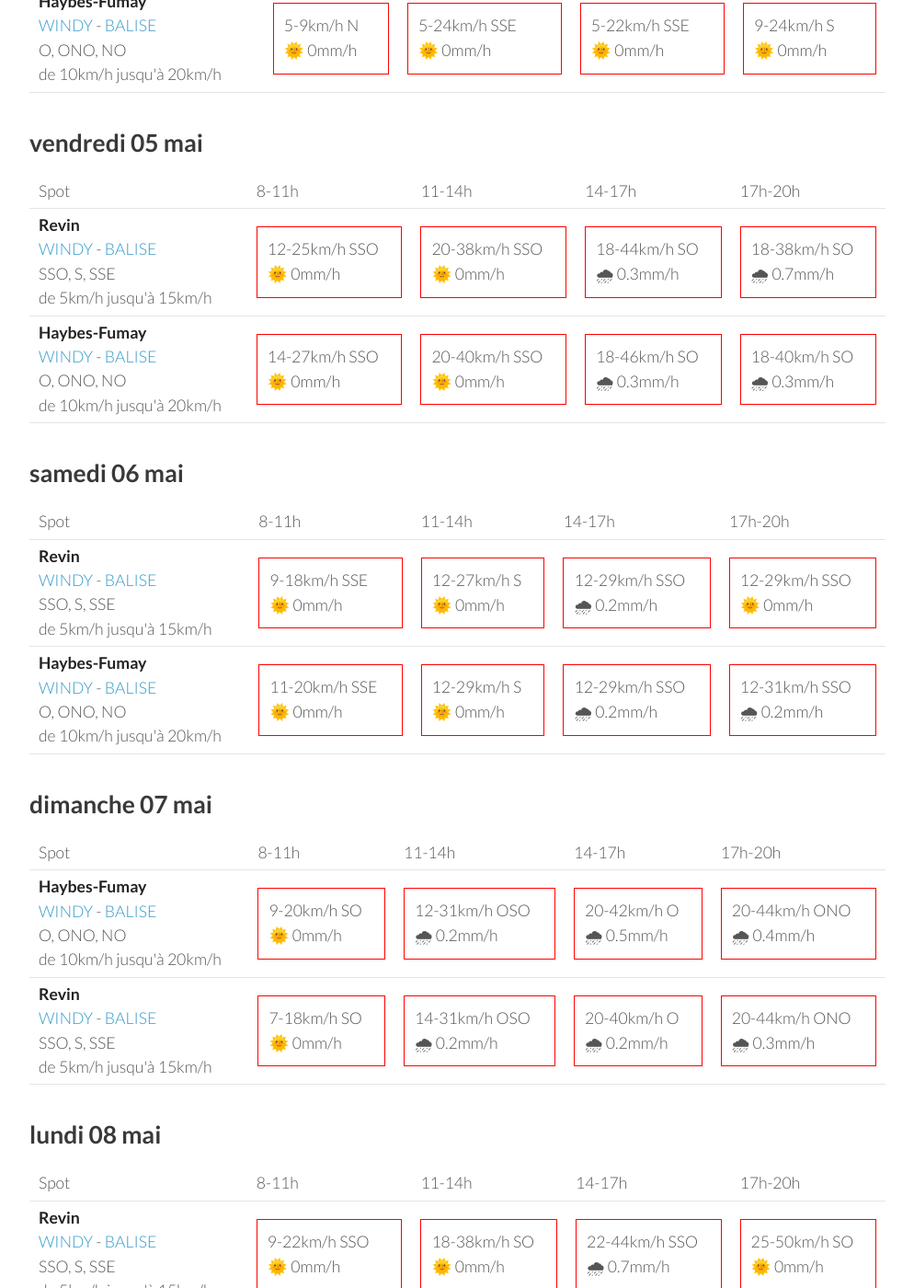
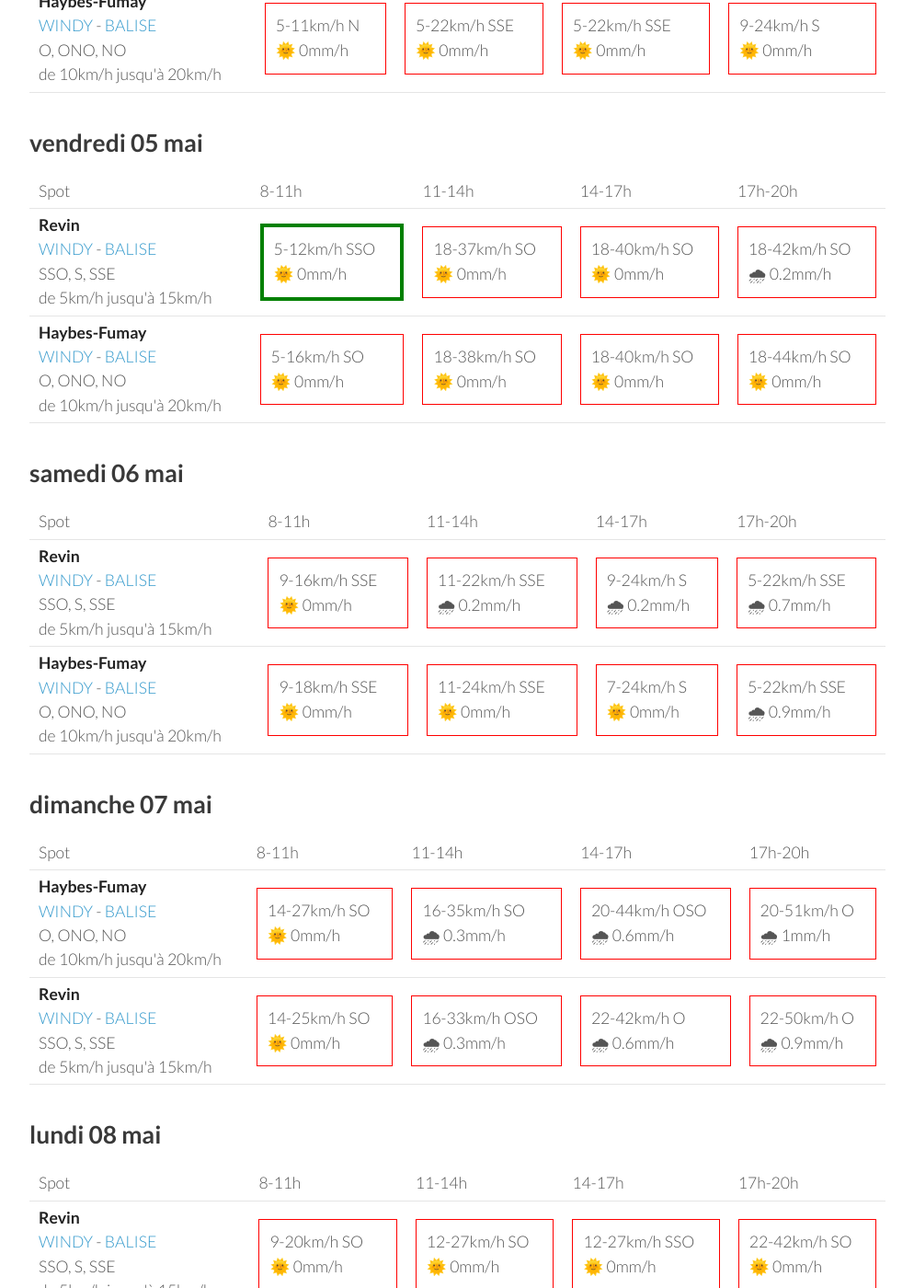
Before and after one commit to parapente-dans-le-nord/parapente-dans-le-nord.github.io, a Jekyll site: the page built from ardennes.markdown, in a window 1280 px wide and 1400 px high, scrolled down 859 px. Shown: the whole window at 92% size, without its empty margins (26-1020 px from the left). Built offline with Jekyll 4.4.1, drawn with Linux system fonts in a browser that asks for light colours; some of the changed text lies outside the part shown.

Commit message:
update index.markdown

```diff
--- a/ardennes.markdown
+++ b/ardennes.markdown
@@ -7,7 +7,7 @@ title:  "Tous les spots"
 {: .links}
 
 # Prevision Windy, modèle Arome
-page mise à jour le mercredi 03 mai 17:10
+page mise à jour le mercredi 03 mai 22:10
 
 ## mercredi 03 mai
 
@@ -22,21 +22,21 @@ page mise à jour le mercredi 03 mai 17:10
       <td>17h-20h</td>
     </tr>
 <tr>
+        <td><strong>Haybes-Fumay</strong><br><a href="https://windy.com/49.998/4.715?49.913,4.738,10">WINDY</a> - <span class=""><a href="http://www.balisemeteo.com/balise.php?idBalise=104">BALISE</a> </span><br> <span class="vent-favorable">O, ONO, NO</span><br><span class="force-vent">de 10km/h jusqu'à 20km/h</span> </td>
+
+            <td><div class="not-flyable"><p>0-0km/h NA</p><p>🌧️ 0mm/h</p></div></td>
+            <td><div class="not-flyable"><p>0-0km/h NA</p><p>🌧️ 0mm/h</p></div></td>
+            <td><div class="not-flyable"><p>0-0km/h NA</p><p>🌧️ 0mm/h</p></div></td>
+            <td><div class="not-flyable"><p>9-24km/h NE</p><p>🌞 0mm/h</p></div></td>
+
+    </tr>
+<tr>
         <td><strong>Revin</strong><br><a href="https://windy.com/49.948/4.625?49.543,4.625,8">WINDY</a> - <span class=""><a href="http://www.balisemeteo.com/balise.php?idBalise=5019">BALISE</a> </span><br> <span class="vent-favorable">SSO, S, SSE</span><br><span class="force-vent">de 5km/h jusqu'à 15km/h</span> </td>
 
             <td><div class="not-flyable"><p>0-0km/h NA</p><p>🌧️ 0mm/h</p></div></td>
-            <td><div class="not-flyable"><p>7-20km/h NE</p><p>🌞 0mm/h</p></div></td>
-            <td><div class="not-flyable"><p>9-25km/h NE</p><p>🌞 0mm/h</p></div></td>
-            <td><div class="not-flyable"><p>5-24km/h E</p><p>🌞 0mm/h</p></div></td>
-
-    </tr>
-<tr>
-        <td><strong>Haybes-Fumay</strong><br><a href="https://windy.com/49.998/4.715?49.913,4.738,10">WINDY</a> - <span class=""><a href="http://www.balisemeteo.com/balise.php?idBalise=104">BALISE</a> </span><br> <span class="vent-favorable">O, ONO, NO</span><br><span class="force-vent">de 10km/h jusqu'à 20km/h</span> </td>
-
             <td><div class="not-flyable"><p>0-0km/h NA</p><p>🌧️ 0mm/h</p></div></td>
-            <td><div class="not-flyable"><p>7-18km/h NNE</p><p>🌞 0mm/h</p></div></td>
-            <td><div class="not-flyable"><p>9-22km/h NNE</p><p>🌞 0mm/h</p></div></td>
-            <td><div class="not-flyable"><p>7-22km/h NE</p><p>🌞 0mm/h</p></div></td>
+            <td><div class="not-flyable"><p>0-0km/h NA</p><p>🌧️ 0mm/h</p></div></td>
+            <td><div class="not-flyable"><p>11-27km/h NE</p><p>🌞 0mm/h</p></div></td>
 
     </tr>
 
@@ -59,17 +59,17 @@ page mise à jour le mercredi 03 mai 17:10
         <td><strong>Revin</strong><br><a href="https://windy.com/49.948/4.625?49.543,4.625,8">WINDY</a> - <span class=""><a href="http://www.balisemeteo.com/balise.php?idBalise=5019">BALISE</a> </span><br> <span class="vent-favorable">SSO, S, SSE</span><br><span class="force-vent">de 5km/h jusqu'à 15km/h</span> </td>
 
             <td><div class="not-flyable"><p>1-5km/h S</p><p>🌞 0mm/h</p></div></td>
-            <td><div class="not-flyable"><p>11-31km/h SSE</p><p>🌞 0mm/h</p></div></td>
             <td><div class="not-flyable"><p>11-29km/h SE</p><p>🌞 0mm/h</p></div></td>
-            <td><div class="not-flyable"><p>11-29km/h S</p><p>🌞 0mm/h</p></div></td>
+            <td><div class="not-flyable"><p>11-27km/h SSE</p><p>🌞 0mm/h</p></div></td>
+            <td><div class="not-flyable"><p>11-29km/h SSE</p><p>🌞 0mm/h</p></div></td>
 
 
     </tr>
 <tr>
         <td><strong>Haybes-Fumay</strong><br><a href="https://windy.com/49.998/4.715?49.913,4.738,10">WINDY</a> - <span class=""><a href="http://www.balisemeteo.com/balise.php?idBalise=104">BALISE</a> </span><br> <span class="vent-favorable">O, ONO, NO</span><br><span class="force-vent">de 10km/h jusqu'à 20km/h</span> </td>
 
-            <td><div class="not-flyable"><p>5-9km/h N</p><p>🌞 0mm/h</p></div></td>
-            <td><div class="not-flyable"><p>5-24km/h SSE</p><p>🌞 0mm/h</p></div></td>
+            <td><div class="not-flyable"><p>5-11km/h N</p><p>🌞 0mm/h</p></div></td>
+            <td><div class="not-flyable"><p>5-22km/h SSE</p><p>🌞 0mm/h</p></div></td>
             <td><div class="not-flyable"><p>5-22km/h SSE</p><p>🌞 0mm/h</p></div></td>
             <td><div class="not-flyable"><p>9-24km/h S</p><p>🌞 0mm/h</p></div></td>
 
@@ -94,20 +94,20 @@ page mise à jour le mercredi 03 mai 17:10
 <tr>
         <td><strong>Revin</strong><br><a href="https://windy.com/49.948/4.625?49.543,4.625,8">WINDY</a> - <span class=""><a href="http://www.balisemeteo.com/balise.php?idBalise=5019">BALISE</a> </span><br> <span class="vent-favorable">SSO, S, SSE</span><br><span class="force-vent">de 5km/h jusqu'à 15km/h</span> </td>
 
-            <td><div class="not-flyable"><p>12-25km/h SSO</p><p>🌞 0mm/h</p></div></td>
-            <td><div class="not-flyable"><p>20-38km/h SSO</p><p>🌞 0mm/h</p></div></td>
-            <td><div class="not-flyable"><p>18-44km/h SO</p><p>🌧 0.3mm/h</p></div></td>
-            <td><div class="not-flyable"><p>18-38km/h SO</p><p>🌧 0.7mm/h</p></div></td>
+            <td><div class="flyable"><p>5-12km/h SSO</p><p>🌞 0mm/h</p></div></td>
+            <td><div class="not-flyable"><p>18-37km/h SO</p><p>🌞 0mm/h</p></div></td>
+            <td><div class="not-flyable"><p>18-40km/h SO</p><p>🌞 0mm/h</p></div></td>
+            <td><div class="not-flyable"><p>18-42km/h SO</p><p>🌧 0.2mm/h</p></div></td>
 
 
     </tr>
 <tr>
         <td><strong>Haybes-Fumay</strong><br><a href="https://windy.com/49.998/4.715?49.913,4.738,10">WINDY</a> - <span class=""><a href="http://www.balisemeteo.com/balise.php?idBalise=104">BALISE</a> </span><br> <span class="vent-favorable">O, ONO, NO</span><br><span class="force-vent">de 10km/h jusqu'à 20km/h</span> </td>
 
-            <td><div class="not-flyable"><p>14-27km/h SSO</p><p>🌞 0mm/h</p></div></td>
-            <td><div class="not-flyable"><p>20-40km/h SSO</p><p>🌞 0mm/h</p></div></td>
-            <td><div class="not-flyable"><p>18-46km/h SO</p><p>🌧 0.3mm/h</p></div></td>
-            <td><div class="not-flyable"><p>18-40km/h SO</p><p>🌧 0.3mm/h</p></div></td>
+            <td><div class="not-flyable"><p>5-16km/h SO</p><p>🌞 0mm/h</p></div></td>
+            <td><div class="not-flyable"><p>18-38km/h SO</p><p>🌞 0mm/h</p></div></td>
+            <td><div class="not-flyable"><p>18-40km/h SO</p><p>🌞 0mm/h</p></div></td>
+            <td><div class="not-flyable"><p>18-44km/h SO</p><p>🌞 0mm/h</p></div></td>
 
 
     </tr>
@@ -130,20 +130,20 @@ page mise à jour le mercredi 03 mai 17:10
 <tr>
         <td><strong>Revin</strong><br><a href="https://windy.com/49.948/4.625?49.543,4.625,8">WINDY</a> - <span class=""><a href="http://www.balisemeteo.com/balise.php?idBalise=5019">BALISE</a> </span><br> <span class="vent-favorable">SSO, S, SSE</span><br><span class="force-vent">de 5km/h jusqu'à 15km/h</span> </td>
 
-            <td><div class="not-flyable"><p>9-18km/h SSE</p><p>🌞 0mm/h</p></div></td>
-            <td><div class="not-flyable"><p>12-27km/h S</p><p>🌞 0mm/h</p></div></td>
-            <td><div class="not-flyable"><p>12-29km/h SSO</p><p>🌧 0.2mm/h</p></div></td>
-            <td><div class="not-flyable"><p>12-29km/h SSO</p><p>🌞 0mm/h</p></div></td>
+            <td><div class="not-flyable"><p>9-16km/h SSE</p><p>🌞 0mm/h</p></div></td>
+            <td><div class="not-flyable"><p>11-22km/h SSE</p><p>🌧 0.2mm/h</p></div></td>
+            <td><div class="not-flyable"><p>9-24km/h S</p><p>🌧 0.2mm/h</p></div></td>
+            <td><div class="not-flyable"><p>5-22km/h SSE</p><p>🌧 0.7mm/h</p></div></td>
 
 
     </tr>
 <tr>
         <td><strong>Haybes-Fumay</strong><br><a href="https://windy.com/49.998/4.715?49.913,4.738,10">WINDY</a> - <span class=""><a href="http://www.balisemeteo.com/balise.php?idBalise=104">BALISE</a> </span><br> <span class="vent-favorable">O, ONO, NO</span><br><span class="force-vent">de 10km/h jusqu'à 20km/h</span> </td>
 
-            <td><div class="not-flyable"><p>11-20km/h SSE</p><p>🌞 0mm/h</p></div></td>
-            <td><div class="not-flyable"><p>12-29km/h S</p><p>🌞 0mm/h</p></div></td>
-            <td><div class="not-flyable"><p>12-29km/h SSO</p><p>🌧 0.2mm/h</p></div></td>
-            <td><div class="not-flyable"><p>12-31km/h SSO</p><p>🌧 0.2mm/h</p></div></td>
+            <td><div class="not-flyable"><p>9-18km/h SSE</p><p>🌞 0mm/h</p></div></td>
+            <td><div class="not-flyable"><p>11-24km/h SSE</p><p>🌞 0mm/h</p></div></td>
+            <td><div class="not-flyable"><p>7-24km/h S</p><p>🌞 0mm/h</p></div></td>
+            <td><div class="not-flyable"><p>5-22km/h SSE</p><p>🌧 0.9mm/h</p></div></td>
 
 
     </tr>
@@ -166,20 +166,20 @@ page mise à jour le mercredi 03 mai 17:10
 <tr>
         <td><strong>Haybes-Fumay</strong><br><a href="https://windy.com/49.998/4.715?49.913,4.738,10">WINDY</a> - <span class=""><a href="http://www.balisemeteo.com/balise.php?idBalise=104">BALISE</a> </span><br> <span class="vent-favorable">O, ONO, NO</span><br><span class="force-vent">de 10km/h jusqu'à 20km/h</span> </td>
 
-            <td><div class="not-flyable"><p>9-20km/h SO</p><p>🌞 0mm/h</p></div></td>
-            <td><div class="not-flyable"><p>12-31km/h OSO</p><p>🌧 0.2mm/h</p></div></td>
-            <td><div class="not-flyable"><p>20-42km/h O</p><p>🌧 0.5mm/h</p></div></td>
-            <td><div class="not-flyable"><p>20-44km/h ONO</p><p>🌧 0.4mm/h</p></div></td>
+            <td><div class="not-flyable"><p>14-27km/h SO</p><p>🌞 0mm/h</p></div></td>
+            <td><div class="not-flyable"><p>16-35km/h SO</p><p>🌧 0.3mm/h</p></div></td>
+            <td><div class="not-flyable"><p>20-44km/h OSO</p><p>🌧 0.6mm/h</p></div></td>
+            <td><div class="not-flyable"><p>20-51km/h O</p><p>🌧 1mm/h</p></div></td>
 
 
     </tr>
 <tr>
         <td><strong>Revin</strong><br><a href="https://windy.com/49.948/4.625?49.543,4.625,8">WINDY</a> - <span class=""><a href="http://www.balisemeteo.com/balise.php?idBalise=5019">BALISE</a> </span><br> <span class="vent-favorable">SSO, S, SSE</span><br><span class="force-vent">de 5km/h jusqu'à 15km/h</span> </td>
 
-            <td><div class="not-flyable"><p>7-18km/h SO</p><p>🌞 0mm/h</p></div></td>
-            <td><div class="not-flyable"><p>14-31km/h OSO</p><p>🌧 0.2mm/h</p></div></td>
-            <td><div class="not-flyable"><p>20-40km/h O</p><p>🌧 0.2mm/h</p></div></td>
-            <td><div class="not-flyable"><p>20-44km/h ONO</p><p>🌧 0.3mm/h</p></div></td>
+            <td><div class="not-flyable"><p>14-25km/h SO</p><p>🌞 0mm/h</p></div></td>
+            <td><div class="not-flyable"><p>16-33km/h OSO</p><p>🌧 0.3mm/h</p></div></td>
+            <td><div class="not-flyable"><p>22-42km/h O</p><p>🌧 0.6mm/h</p></div></td>
+            <td><div class="not-flyable"><p>22-50km/h O</p><p>🌧 0.9mm/h</p></div></td>
 
 
     </tr>
@@ -202,20 +202,20 @@ page mise à jour le mercredi 03 mai 17:10
 <tr>
         <td><strong>Revin</strong><br><a href="https://windy.com/49.948/4.625?49.543,4.625,8">WINDY</a> - <span class=""><a href="http://www.balisemeteo.com/balise.php?idBalise=5019">BALISE</a> </span><br> <span class="vent-favorable">SSO, S, SSE</span><br><span class="force-vent">de 5km/h jusqu'à 15km/h</span> </td>
 
-            <td><div class="not-flyable"><p>9-22km/h SSO</p><p>🌞 0mm/h</p></div></td>
-            <td><div class="not-flyable"><p>18-38km/h SO</p><p>🌞 0mm/h</p></div></td>
-            <td><div class="not-flyable"><p>22-44km/h SSO</p><p>🌧 0.7mm/h</p></div></td>
-            <td><div class="not-flyable"><p>25-50km/h SO</p><p>🌞 0mm/h</p></div></td>
+            <td><div class="not-flyable"><p>9-20km/h SO</p><p>🌞 0mm/h</p></div></td>
+            <td><div class="not-flyable"><p>12-27km/h SO</p><p>🌞 0mm/h</p></div></td>
+            <td><div class="not-flyable"><p>12-27km/h SSO</p><p>🌞 0mm/h</p></div></td>
+            <td><div class="not-flyable"><p>22-42km/h SO</p><p>🌞 0mm/h</p></div></td>
 
 
     </tr>
 <tr>
         <td><strong>Haybes-Fumay</strong><br><a href="https://windy.com/49.998/4.715?49.913,4.738,10">WINDY</a> - <span class=""><a href="http://www.balisemeteo.com/balise.php?idBalise=104">BALISE</a> </span><br> <span class="vent-favorable">O, ONO, NO</span><br><span class="force-vent">de 10km/h jusqu'à 20km/h</span> </td>
 
-            <td><div class="not-flyable"><p>11-25km/h SSO</p><p>🌞 0mm/h</p></div></td>
-            <td><div class="not-flyable"><p>20-40km/h SO</p><p>🌞 0mm/h</p></div></td>
-            <td><div class="not-flyable"><p>20-46km/h SSO</p><p>🌧 0.6mm/h</p></div></td>
-            <td><div class="not-flyable"><p>25-51km/h SO</p><p>🌞 0mm/h</p></div></td>
+            <td><div class="not-flyable"><p>11-24km/h SO</p><p>🌞 0mm/h</p></div></td>
+            <td><div class="not-flyable"><p>12-29km/h SO</p><p>🌞 0mm/h</p></div></td>
+            <td><div class="not-flyable"><p>14-31km/h SSO</p><p>🌞 0mm/h</p></div></td>
+            <td><div class="not-flyable"><p>22-44km/h SO</p><p>🌞 0mm/h</p></div></td>
 
 
     </tr>
```
